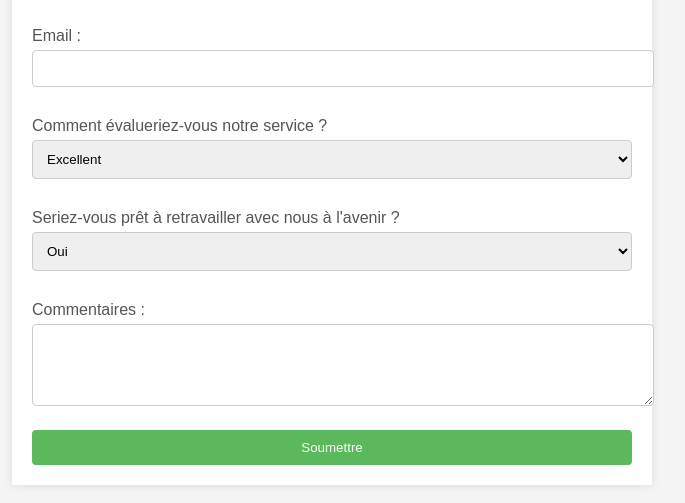
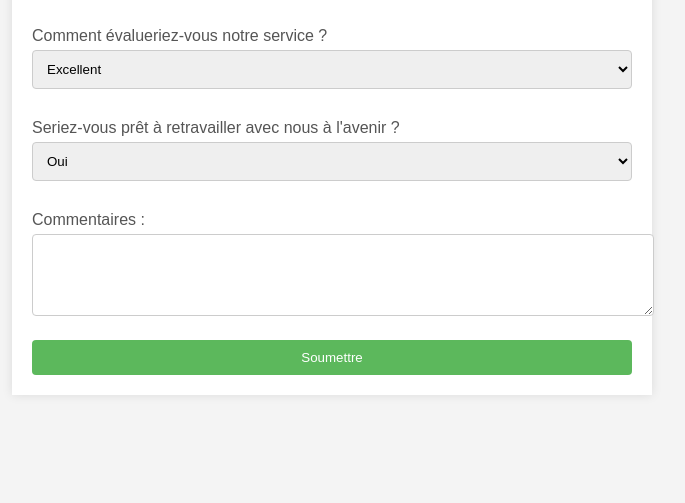
Before and after one commit to Atomhydrogen/Satisfaction-client-CEAM, a plain HTML site: page index.html in a window 1280 px wide. Shown: the part 213-716 px from the top of the page, without its empty margins (308-993 px from the left). Drawn offline with Linux system fonts and the light colour scheme.

Commit message:
Update index.html

```diff
--- a/index.html
+++ b/index.html
@@ -12,9 +12,6 @@
         <form id="survey-form">
             <label for="name">Nom :</label>
             <input type="text" id="name" name="name" required>
-
-            <label for="email">Email :</label>
-            <input type="email" id="email" name="email" required>
 
             <label for="rating">Comment évalueriez-vous notre service ?</label>
             <select id="rating" name="rating" required>
```
